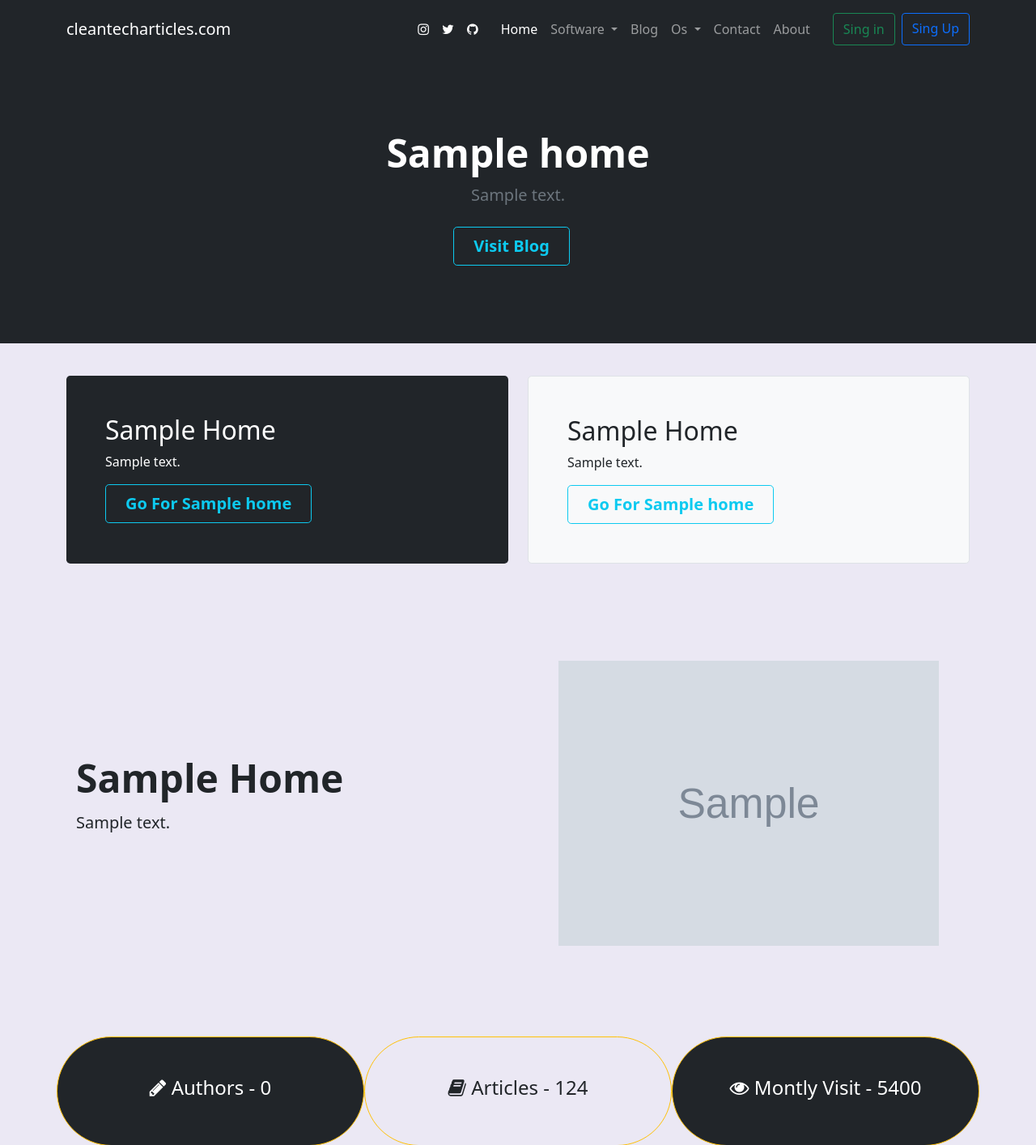
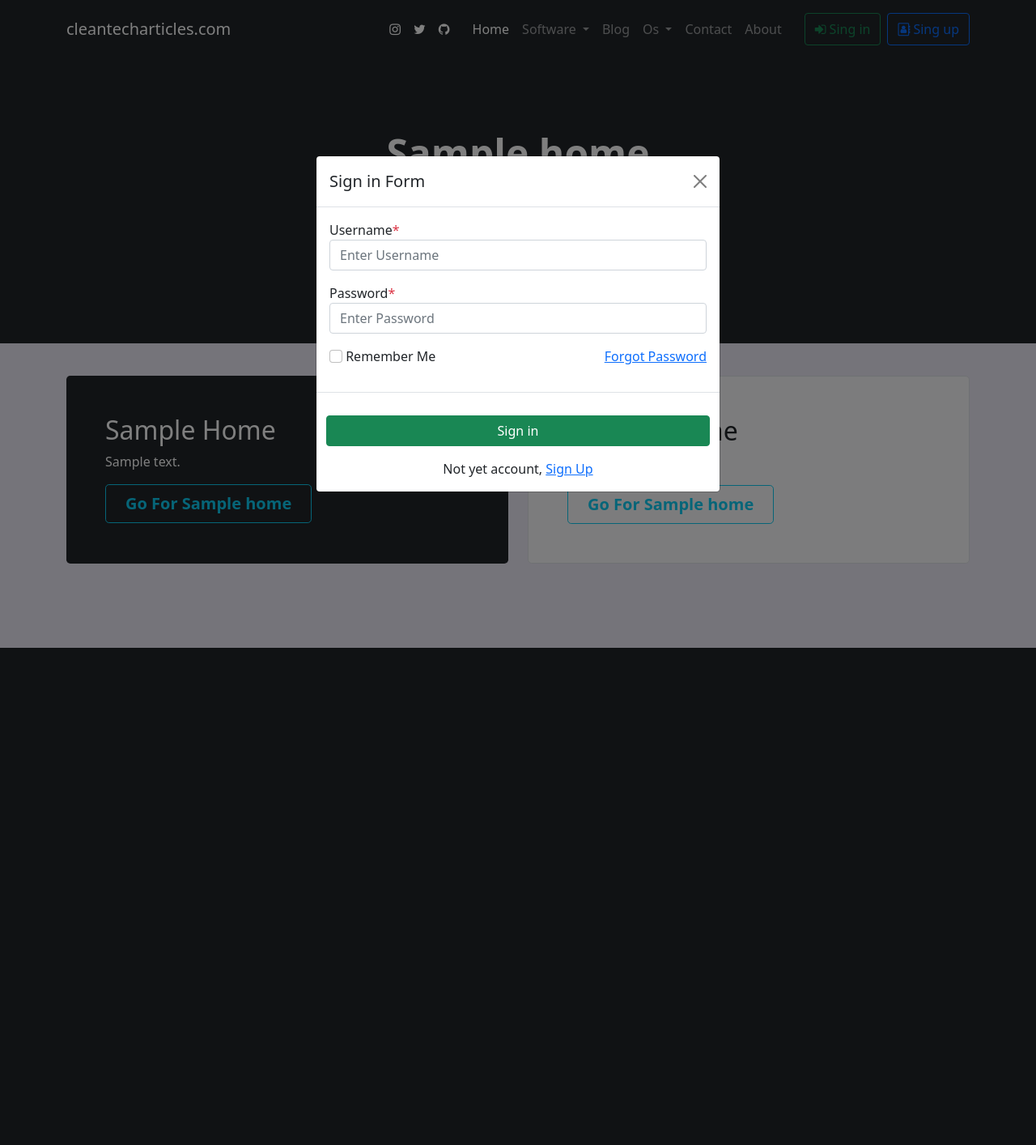
Before and after one commit to eselikburak/cleantecharticles, a Django app: page / in a window 1280 px wide. Shown: the top 1414 px of the page at 81% size. After the commit the page ends 800 px from the top, so only its background shows below. Run offline with Django 3.2, Linux system fonts and the light colour scheme; tables that the repository leaves empty hold one stand-in row (values such as "Sample post"); grey boxes marked "Sample" are stand-in pictures; one stand-in notice (Sample message) is shown; some libraries are stand-ins or nearby versions.

Commit message:
users can sign up

```diff
--- a/cleantech/accounts/urls.py
+++ b/cleantech/accounts/urls.py
@@ -4,4 +4,5 @@
 urlpatterns = [
     path('login/', views.user_login, name='login'),
     path('logout/',views.user_logout , name='logout'),
+    path('register/', views.user_register, name='register')
 ]
--- a/cleantech/pages/views.py
+++ b/cleantech/pages/views.py
@@ -29,6 +29,8 @@
     success_url = reverse_lazy('contact')
     success_message = 'We Received Your Request'
 
+    #TODO if user is auth get him/her infos
+
     def form_valid(self, form):
         form.save()
         return super().form_valid(form)
--- a/cleantech/templates/base.html
+++ b/cleantech/templates/base.html
@@ -52,7 +52,7 @@
     {% if messages %}
         {% for message in messages %}
             <!-- This is for delete if there is login unseccefful message -->
-            {% if message.tags == 'info' %}
+            {% if message.tags == 'info' or message.tags == 'success' %}
                 <script type="text/javascript">
                     $(document).ready(function(){
                         $("#signin").trigger('click');
@@ -62,6 +62,20 @@
                     if ($('#msgsign')) {
                         setTimeout(() => {
                             $('#msgsign').remove();
+                        }, 4000);
+                    };
+                </script>
+
+            {% elif message.tags == 'error' %}
+                <script type="text/javascript">
+                    $(document).ready(function(){
+                        $("#signup").trigger('click');
+                    });
+
+
+                    if ($('#msgsignup')) {
+                        setTimeout(() => {
+                            $('#msgsignup').remove();
                         }, 4000);
                     };
                 </script>
--- a/cleantech/templates/blog/post_detail.html
+++ b/cleantech/templates/blog/post_detail.html
@@ -9,7 +9,7 @@
 <br>
 <div class="row my-5">
   <div class="col-lg-2"></div>
-  <div class="col-lg-8 mx-3">
+  <div class="col-lg-8">
       <!-- card -->
       <div class="card">
         <img src="{{ post.image.url }}" style="width: 28rem;" class="card-img-top mx-auto my-3" alt="...">
@@ -32,7 +32,7 @@
         </ul>
         <div class="card-body">
           {% if user.is_authenticated and post.author.id == user.id %}
-            <a class="btn btn-outline-warning" href="{% url 'post_update' post.id %}" type="button">Edit</a>
+            <a class="btn btn-outline-warning float-end" href="{% url 'post_update' post.id %}" type="button">Edit</a>
           {% endif %}
         </div>
 
--- a/cleantech/templates/pages/home.html
+++ b/cleantech/templates/pages/home.html
@@ -39,8 +39,8 @@
 
     <div class="container col-xxl-8 px-4 py-5">
         <div class="row flex-lg-row-reverse align-items-center g-5 py-5">
-            <div class="col-10 col-sm-8 col-lg-6 align-items-center">
-                <img src="{{ home_content.middle_section_img.url }}" class="d-block mx-lg-auto img-fluid" alt="programmer" width="90%"
+            <div class="col-10 col-sm-8 col-lg-6 d-flex justify-content-center">
+                <img src="{{ home_content.middle_section_img.url }}" class="d-block mx-lg-auto img-fluid" alt="programmer" width="auto"
                 loading="lazy">
             </div>
             <div class="col-lg-6">
--- a/cleantech/templates/partials/_footer.html
+++ b/cleantech/templates/partials/_footer.html
@@ -1,3 +1,5 @@
+
+
 <footer class="py-3 bg-dark">
   <div class="container ">
     <ul class="nav justify-content-center border-bottom pb-3 mb-3">
@@ -14,24 +16,30 @@
 
 
 
-<!-- Modal Form -->
+<!-- Login Form -->
 
-<div class="modal fade" id="ModalForm" tabindex="-1" aria-hidden="true">
+<div class="modal fade" id="loginForm" tabindex="-1" aria-hidden="true">
   <div class="modal-dialog modal-dialog-centered">
     <div class="modal-content">
       <!-- Login Form -->
-        <div>
+      <div>
         {% if messages %}
 
-          {% for message in messages %}
-            {% if message.tags == 'info' %}
+        {% for message in messages %}
+
+            {% if message.tags == 'success'%}
+                <div id="msgsign" class="alert alert-{{message.tags}}">
+                  {{message}}
+                </div>
+            {% elif message.tags == 'info' %}
                 <div id="msgsign" class="alert alert-{{message.tags}}">
                   {{message}}
                 </div>
             {% endif %}
           {% endfor %}
-        </div>
+
         {% endif %}
+      </div>
       <form action="{% url 'login' %}" method="POST">
         {% csrf_token %}
         <div class="modal-header">
@@ -63,3 +71,68 @@
     </div>
   </div>
 </div>
+</div>
+
+
+<!-- Register Form-->
+<div class="modal fade" id="RegisterForm" tabindex="-1" aria-hidden="true">
+  <div class="modal-dialog modal-dialog-centered">
+    <div class="modal-content">
+      <!-- Register Form -->
+      <div>
+        {% if messages %}
+
+          {% for message in messages %}
+            {% if message.tags == 'error' %}
+                <div id="msgsignup" class="alert alert-danger">
+                  {{message}}
+                </div>
+            {% endif %}
+          {% endfor %}
+
+        {% endif %}
+
+      </div>
+
+      <form action="{% url 'register' %}" method="POST">
+        {% csrf_token %}
+        <div class="modal-header">
+
+          <h5 class="modal-title">Sing up Form</h5>
+          <button type="button" class="btn-close" data-bs-dismiss="modal" aria-label="Close"></button>
+        </div>
+        <div class="modal-body">
+          <div class="mb-3">
+            <label for="upfirstname">First Name<span class="text-danger">*</span></label>
+            <input type="text" name="firstname" class="form-control" id="upfirstname" required placeholder="Enter First Name">
+          </div>
+          <div class="mb-3">
+            <label for="uplastname">Last Name<span class="text-danger">*</span></label>
+            <input type="text" name="lastname" class="form-control" id="uplastname" required placeholder="Enter Last Name">
+          </div>
+          <div class="mb-3">
+            <label for="upusername">Username<span class="text-danger">*</span></label>
+            <input type="text" name="username" class="form-control" id="upusername" required placeholder="Enter Username">
+          </div>
+          <div class="mb-3">
+            <label for="upemail">Email<span class="text-danger">*</span></label>
+            <input type="email" name="email" class="form-control" id="upemail" required placeholder="Enter Your Email">
+          </div>
+
+          <div class="mb-3">
+            <label for="uppassword">Password<span class="text-danger">*</span></label>
+            <input type="password" name="password" class="form-control" id="uppassword" required placeholder="Enter Password">
+          </div>
+          <div class="mb-3">
+            <label for="repassword">Password Again<span class="text-danger">*</span></label>
+            <input type="password" name="repassword" class="form-control" id="repassword" required placeholder="Enter Password Again">
+          </div>
+        </div>
+        <div class="modal-footer pt-4">
+          <button type="submit" class="btn btn-success mx-auto w-100">Sing Up</button>
+        </div>
+        <p class="text-center">Have account, <a href="#">Sign in</a></p>
+      </form>
+    </div>
+  </div>
+</div>
--- a/cleantech/templates/partials/_navbar.html
+++ b/cleantech/templates/partials/_navbar.html
@@ -60,24 +60,26 @@
                 </li>
                 <div class="d-grid gap-2 d-md-flex justify-content-md-end">
                     {% if user.is_authenticated %}
-                        <a class="btn btn-outline-info" href="#" title='Get Your Profile Page' role="button">Hi,
+                        <a class="btn btn-outline-info" href="#" title='Get Your Profile Page' role="button"><i class="fa fa-user-circle-o" aria-hidden="true"></i> Hi,
                             {{user.username|upper}}</a>
-                        <a class="btn btn-outline-danger" href="javascript:{document.getElementById('logout').submit()}" role="button">Sing Out</a>
+                        <a class="btn btn-outline-danger" href="javascript:{document.getElementById('logout').submit()}" role="button"><i class="fa fa-sign-out" aria-hidden="true"></i>Sing Out</a>
                         <form action="{% url 'logout' %}" method="POST" id="logout">
                             {% csrf_token %}
                             <input type="hidden">
                         </form>
                         {% if user.user_profile.user_type == 'blog_author'%}
-                            <a class="btn btn-outline-warning" href="#" role="button">Blog Author</a>
+                            <a class="btn btn-outline-warning" href="#" role="button"><i class="fa fa-pencil-square-o" aria-hidden="true"></i> Blog Author</a>
                         {% elif user.user_profile.user_type == 'tutorial_author' %}
-                            <a class="btn btn-outline-warning" href="#" role="button">Tutorial Author</a>
+                            <a class="btn btn-outline-warning" href="#" role="button"><i class="fa fa-pencil-square-o" aria-hidden="true"></i> Tutorial Author</a>
                         {% else %}
-                            <a class="btn btn-outline-warning" href="#" role="button">Become Author</a>
+                            <a class="btn btn-outline-warning" href="#" role="button"><i class="fa fa-pencil-square-o" aria-hidden="true"></i> Become Author</a>
                         {% endif %}
                     {% else %}
                         <button type="button" class="btn btn-outline-success" id="signin" data-bs-toggle="modal"
-                            data-bs-target="#ModalForm">Sing in</button>
-                        <a class="btn btn-outline-primary" href="#" role="button">Sing Up</a>
+                            data-bs-target="#loginForm"><i class="fa fa-sign-in" aria-hidden="true"></i> Sing in</button>
+
+                        <button type="button" class="btn btn-outline-primary" id="signup" data-bs-toggle="modal"
+                            data-bs-target="#RegisterForm"><i class="fa fa-address-book-o" aria-hidden="true"></i> Sing up</button>
                     {% endif %}
 
                 </div>
```
Also changed, not shown: cleantech/accounts/views.py (+55 -7 lines), cleantech/accounts/forms.py (added), cleantech/cleantech/settings.py (line endings or trailing spaces).
